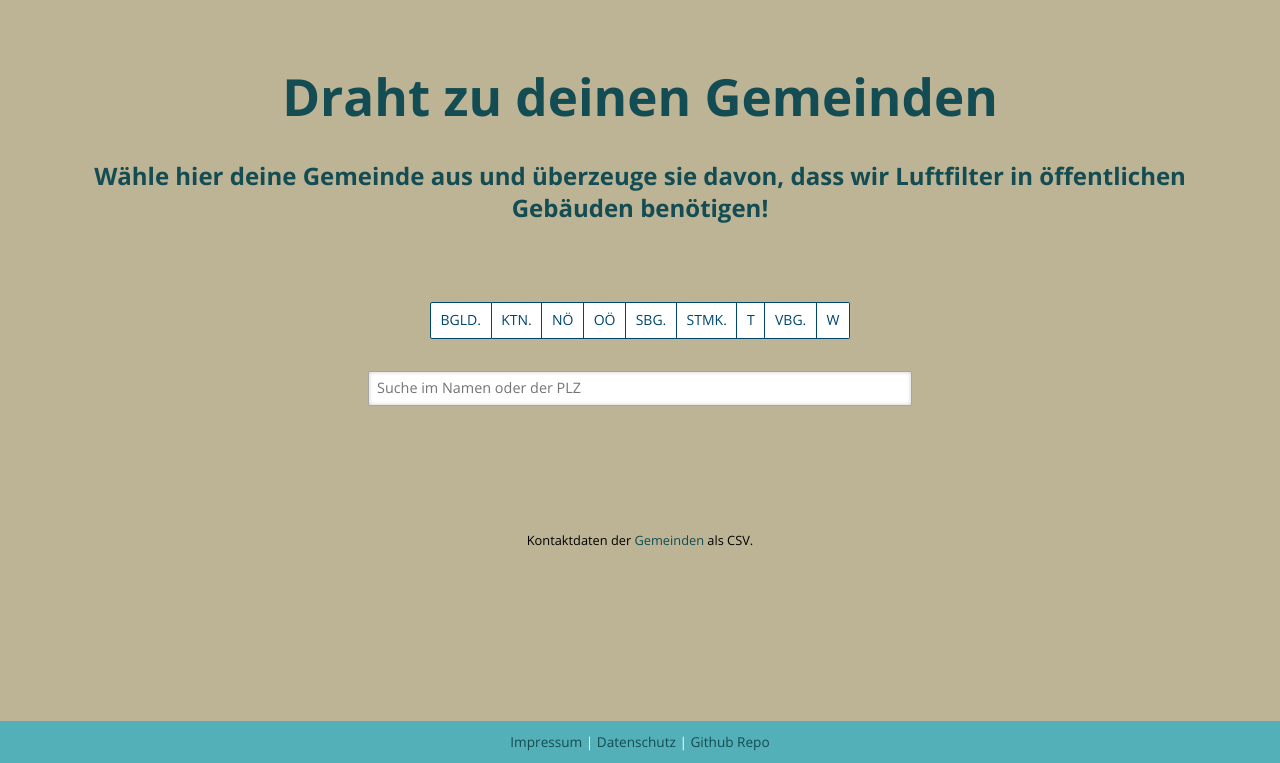
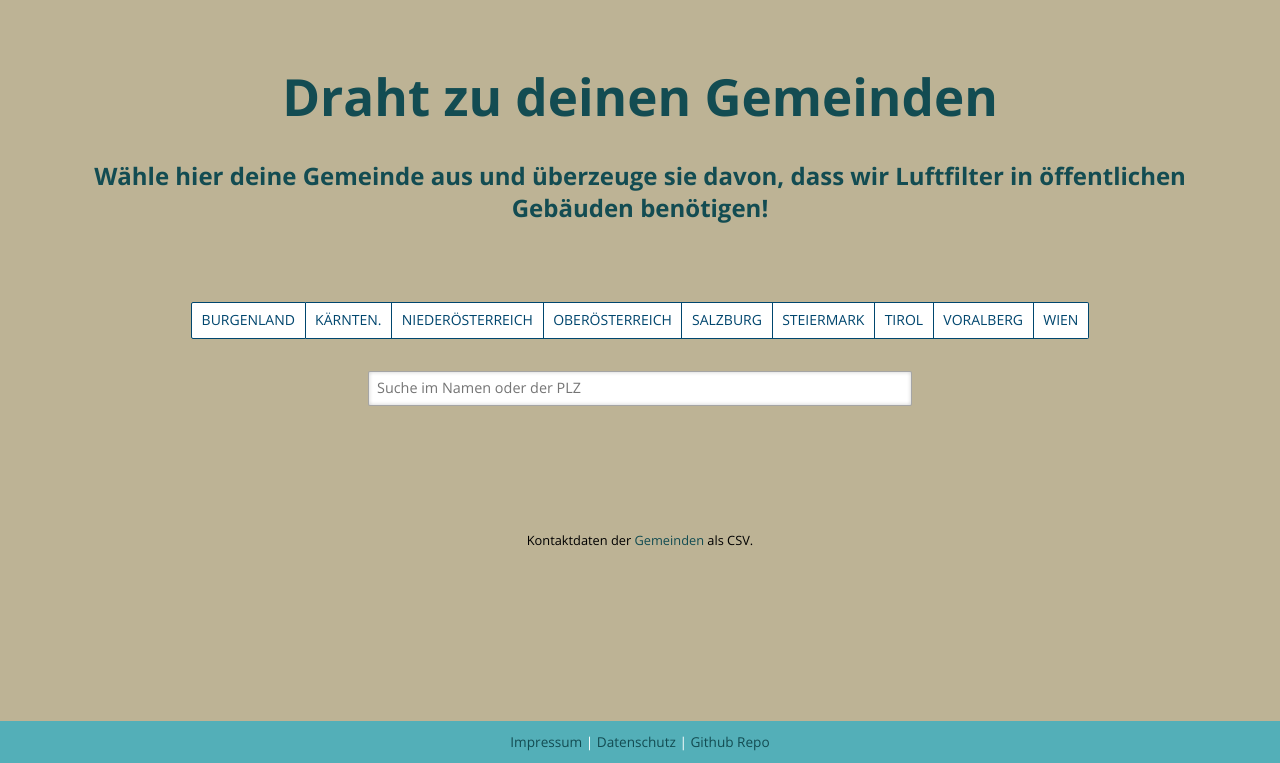
Before and after one commit to c3wien/Poke-That-Gmeind, a Python web app: template luftfilterbegehren/templates/act/cities.html in a window 1280 px wide. Shown: the part 98-861 px from the top of the page. Run offline with Jinja, Linux system fonts and the light colour scheme; the template is opened without the code that fills it, so the values that code supplies are empty; some libraries are stand-ins or nearby versions.

Commit message:
use fullnames of counties

```diff
--- a/luftfilterbegehren/templates/act/cities.html
+++ b/luftfilterbegehren/templates/act/cities.html
@@ -26,23 +26,23 @@
         <div id="filter" class="column">
             <form id="states" class="btn-group row" autocomplete="off">
                 <input id="state-b" type="checkbox">
-                <label for="state-b">Bgld.</label>
+                <label for="state-b">Burgenland</label>
                 <input id="state-k" type="checkbox">
-                <label for="state-k">Ktn.</label>
+                <label for="state-k">Kärnten.</label>
                 <input id="state-n" type="checkbox">
-                <label for="state-n">NÖ</label>
+                <label for="state-n">Niederösterreich</label>
                 <input id="state-o" type="checkbox">
-                <label for="state-o">OÖ</label>
+                <label for="state-o">Oberösterreich</label>
                 <input id="state-s" type="checkbox">
-                <label for="state-s">Sbg.</label>
+                <label for="state-s">Salzburg</label>
                 <input id="state-st" type="checkbox">
-                <label for="state-st">Stmk.</label>
+                <label for="state-st">Steiermark</label>
                 <input id="state-t" type="checkbox">
-                <label for="state-t">T</label>
+                <label for="state-t">Tirol</label>
                 <input id="state-v" type="checkbox">
-                <label for="state-v">Vbg.</label>
+                <label for="state-v">Voralberg</label>
                 <input id="state-w" type="checkbox">
-                <label for="state-w">W</label>
+                <label for="state-w">Wien</label>
             </form>
             <form id="name" action="javascript:void(0);" class="btn-group row" autocomplete="off">
                 <input type="text" size="60" placeholder="Suche im Namen oder der PLZ" />
```
